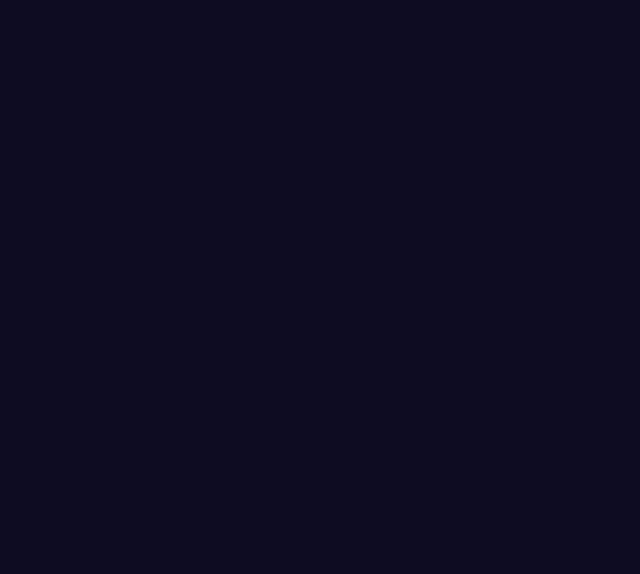
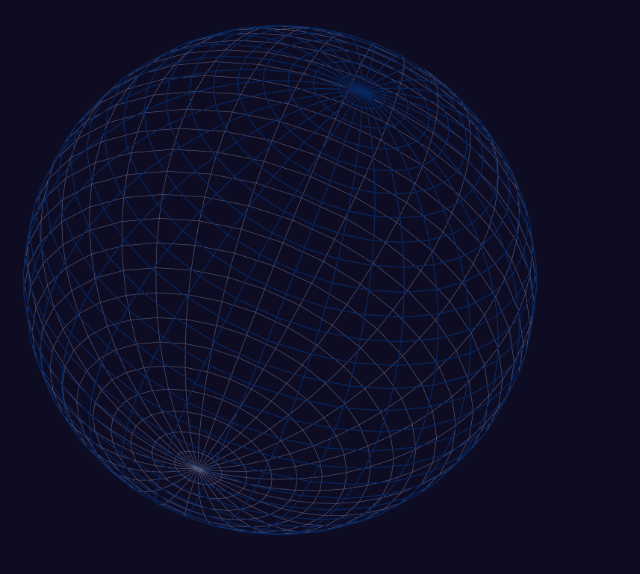
Before and after one commit to Anand930singh/TokenTitans, a React (Vite) app: page / in a window 1280 px wide. Shown: the top 574 px of the page, without its empty margins (0-640 px from the left). Built offline with nearby package versions, Linux system fonts and the light colour scheme.

Commit message:
made landing page

```diff
--- a/src/pages/Landing/Landing.jsx
+++ b/src/pages/Landing/Landing.jsx
@@ -1,10 +1,13 @@
 import React from 'react';
 import './landing.css'
+import EarthGrid from '../../assets/EarthGrid.png'
 
 function Landing() {
   return (
     <div className='landing'>
-
+      <div className="oneLineContainer">
+      <img src={EarthGrid} className='earthImage'/>
+      </div>
     </div>
   );
 }
--- a/src/pages/Landing/landing.css
+++ b/src/pages/Landing/landing.css
@@ -4,3 +4,12 @@
     height: 100vh;
     background-color: #0e0c22;
 }
+.oneLineContainer{
+    position: relative;
+    height: 70%;
+}
+.earthImage{
+    position: relative;
+    height: 100%;
+    opacity: 0.5;
+}
```
Also changed, not shown: src/assets/EarthGrid.png (added).
